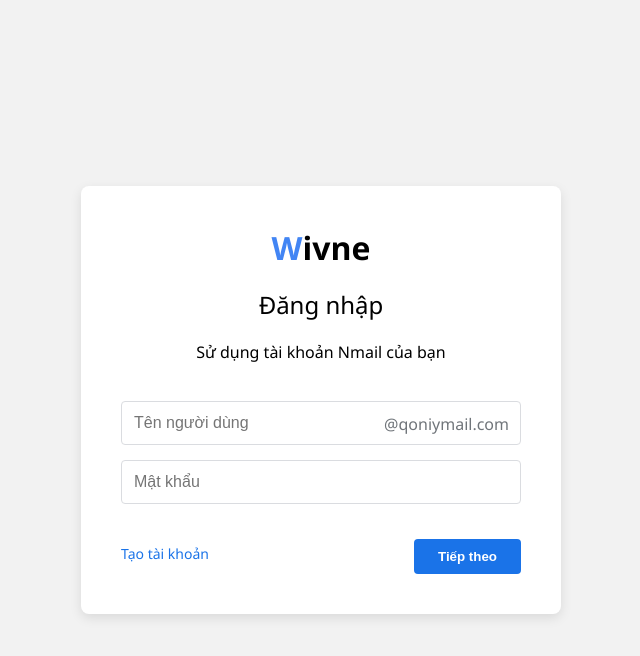
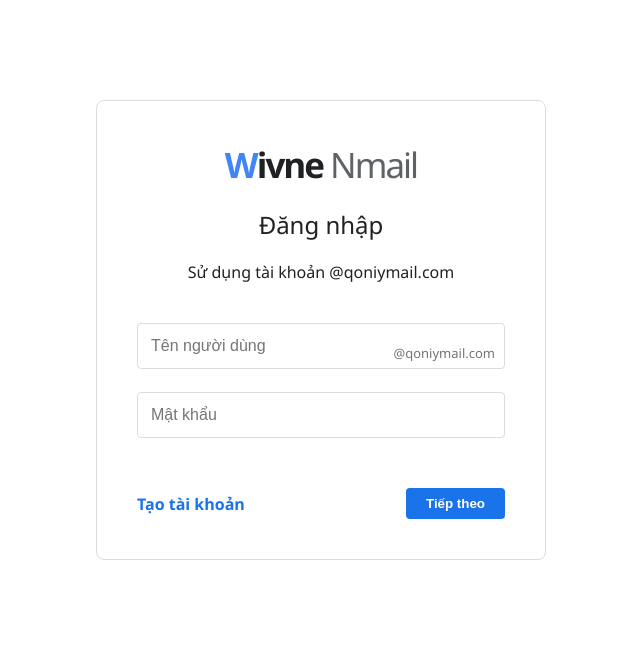
Before and after one commit to Qoniy96/Qoniy96_08link, a plain HTML site: page login.html in a window 1280 px wide. Shown: the whole page, without its empty margins (319-959 px from the left). Drawn offline with Linux system fonts and the light colour scheme.

Commit message:
Update login.html

```diff
--- a/login.html
+++ b/login.html
@@ -2,36 +2,34 @@
 <html lang="vi">
 <head>
     <meta charset="UTF-8">
-    <title>Đăng nhập Nmail - Wivne</title>
+    <title>Đăng nhập Nmail</title>
+    <link rel="stylesheet" href="style.css">
     <style>
-        body { font-family: 'Segoe UI', Tahoma, Geneva, Verdana, sans-serif; background-color: #f2f2f2; display: flex; justify-content: center; align-items: center; height: 100vh; margin: 0; }
-        .login-card { background: white; padding: 40px; border-radius: 8px; box-shadow: 0 4px 12px rgba(0,0,0,0.1); width: 400px; text-align: center; }
-        .logo { font-size: 32px; font-weight: bold; margin-bottom: 10px; }
-        .logo span { color: #4285F4; } /* Tông màu Wivne */
-        h2 { font-weight: 400; margin-bottom: 20px; }
-        .input-group { margin-bottom: 15px; position: relative; text-align: left; }
-        input { width: 100%; padding: 12px; border: 1px solid #dadce0; border-radius: 4px; font-size: 16px; box-sizing: border-box; }
-        .suffix { position: absolute; right: 12px; top: 12px; color: #70757a; pointer-events: none; }
-        .btn-next { background: #1a73e8; color: white; border: none; padding: 10px 24px; border-radius: 4px; font-weight: bold; cursor: pointer; float: right; margin-top: 20px; }
-        .create-account { color: #1a73e8; text-decoration: none; float: left; margin-top: 25px; font-size: 14px; }
+        .login-box {
+            width: 450px; margin: 100px auto; padding: 40px;
+            border: 1px solid #dadce0; border-radius: 8px; text-align: center;
+        }
+        .input-field { width: 100%; padding: 13px; margin: 10px 0; border: 1px solid #dadce0; border-radius: 4px; font-size: 16px; }
+        .suffix { display: block; text-align: right; color: #70757a; font-size: 13px; margin-top: -35px; margin-right: 10px; margin-bottom: 20px; }
     </style>
 </head>
 <body>
-    <div class="login-card">
-        <div class="logo"><span>W</span>ivne</div>
-        <h2>Đăng nhập</h2>
-        <p>Sử dụng tài khoản Nmail của bạn</p>
-        <br>
-        <form action="nmail.html">
-            <div class="input-group">
-                <input type="text" placeholder="Tên người dùng" required>
-                <span class="suffix">@qoniymail.com</span>
+    <div class="login-box">
+        <div class="logo-text" style="font-size: 35px;">
+            <span class="blue">W</span>ivne <span style="color:#5f6368; font-weight: normal;">Nmail</span>
+        </div>
+        <h2 style="margin: 20px 0; font-weight: 400;">Đăng nhập</h2>
+        <p>Sử dụng tài khoản @qoniymail.com</p>
+
+        <form action="nmail.html" method="GET" style="text-align: left; margin-top: 30px;">
+            <input type="text" class="input-field" placeholder="Tên người dùng" required>
+            <span class="suffix">@qoniymail.com</span>
+            <input type="password" class="input-field" placeholder="Mật khẩu" required>
+
+            <div style="display: flex; justify-content: space-between; align-items: center; margin-top: 40px;">
+                <a href="#" style="color:#1a73e8; text-decoration:none; font-weight:bold;">Tạo tài khoản</a>
+                <button type="submit" class="btn-login" style="border:none; cursor:pointer;">Tiếp theo</button>
             </div>
-            <div class="input-group">
-                <input type="password" placeholder="Mật khẩu" required>
-            </div>
-            <a href="#" class="create-account">Tạo tài khoản</a>
-            <button type="submit" class="btn-next">Tiếp theo</button>
         </form>
     </div>
 </body>
```
